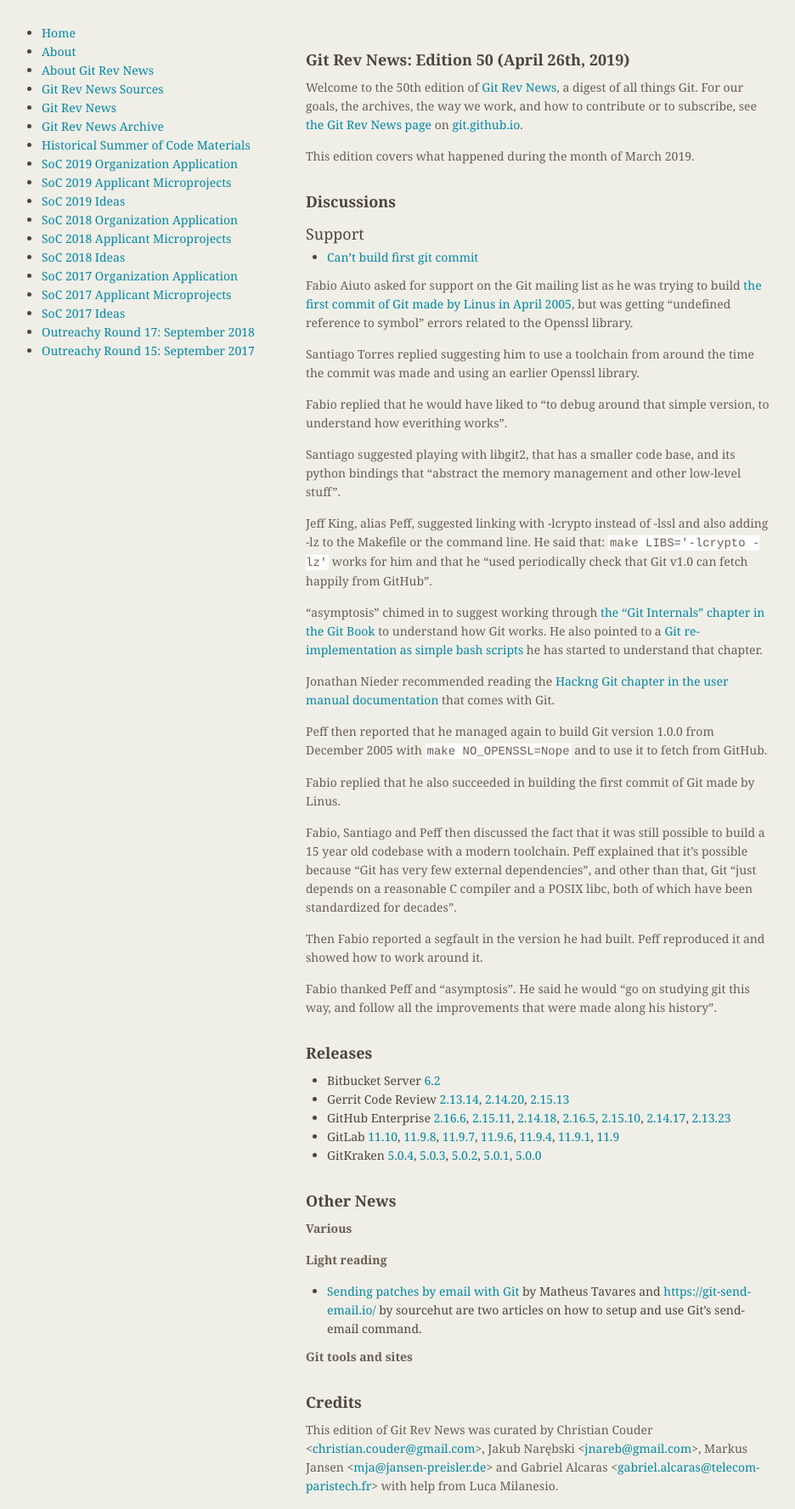
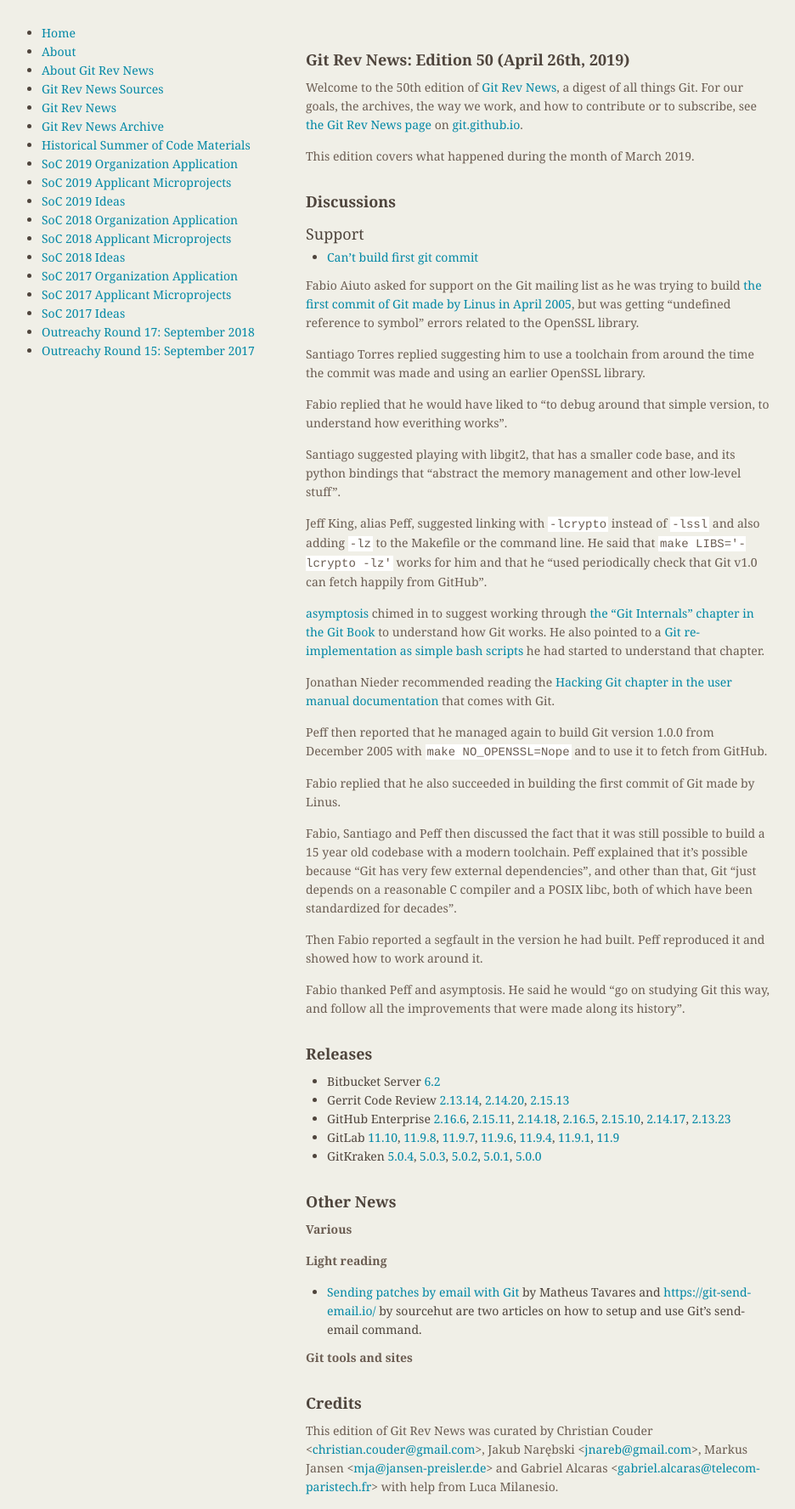
Before and after one commit to git/git.github.io, a Jekyll site: the page built from rev_news/drafts/edition-50.md, in a window 1280 px wide. Shown: the whole page at 85% size, without its empty margins (174-1110 px from the left). Built offline with Jekyll 4.4.1, drawn with Linux system fonts in a browser that asks for light colours.

Commit message:
Fixed some typos and spelling.

```diff
--- a/rev_news/drafts/edition-50.md
+++ b/rev_news/drafts/edition-50.md
@@ -32,10 +32,10 @@
 
 Fabio Aiuto asked for support on the Git mailing list as he was trying
 to build [the first commit of Git made by Linus in April 2005](https://github.com/git/git/commit/e83c5163316f89bfbde7d9ab23),
-but was getting "undefined reference to symbol" errors related to the Openssl library.
+but was getting "undefined reference to symbol" errors related to the OpenSSL library.
 
 Santiago Torres replied suggesting him to use a toolchain from around
-the time the commit was made and using an earlier Openssl library.
+the time the commit was made and using an earlier OpenSSL library.
 
 Fabio replied that he would have liked to "to debug around that simple
 version, to understand how everithing works".
@@ -44,19 +44,20 @@
 and its python bindings that "abstract the memory management and other
 low-level stuff".
 
-Jeff King, alias Peff, suggested linking with -lcrypto instead of
--lssl and also adding -lz to the Makefile or the command line. He said
-that: `make LIBS='-lcrypto -lz'` works for him and that he "used
-periodically check that Git v1.0 can fetch happily from GitHub".
+Jeff King, alias Peff, suggested linking with `-lcrypto` instead of
+`-lssl` and also adding `-lz` to the Makefile or the command line.
+He said that `make LIBS='-lcrypto -lz'` works for him and that he
+"used periodically check that Git v1.0 can fetch happily from GitHub".
 
-"asymptosis" chimed in to suggest working through
+[asymptosis](https://public-inbox.org/git/20190304214829.GA573@sleipnir/)
+chimed in to suggest working through
 [the "Git Internals" chapter in the Git Book](https://git-scm.com/book/en/v2/Git-Internals-Plumbing-and-Porcelain)
 to understand how Git works. He also pointed to a
 [Git re-implementation as simple bash scripts](https://notabug.org/cryptarch/sgit)
-he has started to understand that chapter.
+he had started to understand that chapter.
 
 Jonathan Nieder recommended reading the
-[Hackng Git chapter in the user manual documentation](https://www.kernel.org/pub/software/scm/git/docs/user-manual.html#hacking-git)
+[Hacking Git chapter in the user manual documentation](https://www.kernel.org/pub/software/scm/git/docs/user-manual.html#hacking-git)
 that comes with Git.
 
 Peff then reported that he managed again to build Git version 1.0.0
@@ -76,8 +77,8 @@
 Then Fabio reported a segfault in the version he had built. Peff
 reproduced it and showed how to work around it.
 
-Fabio thanked Peff and "asymptosis". He said he would "go on studying
-git this way, and follow all the improvements that were made along his
+Fabio thanked Peff and asymptosis. He said he would "go on studying
+Git this way, and follow all the improvements that were made along its
 history".
 
 
```
